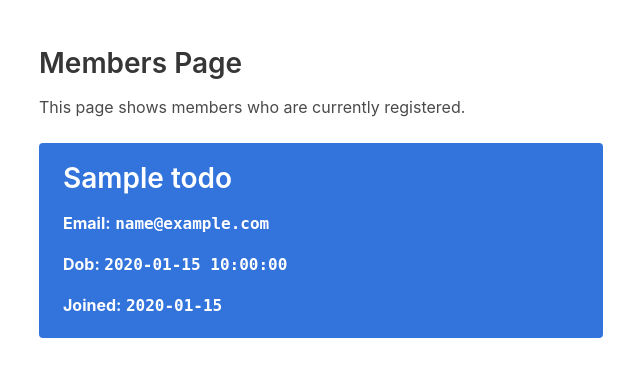
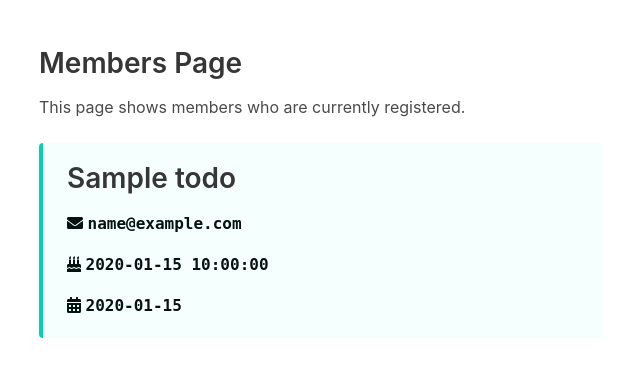
Before and after one commit to danielc92/flask-todo, a Flask app: page /members in a window 1280 px wide. Shown: the part 52-429 px from the top of the page, without its empty margins (25-665 px from the left). Run offline with Flask 2, Linux system fonts and the light colour scheme; the visitor is signed in with stand-in values (Sample User, id 1); a database or web service that is not in the repository returns one stand-in record (values such as "Sample title"); some libraries are stand-ins or nearby versions.

Commit message:
Added icons to members card

```diff
--- a/templates/members.html
+++ b/templates/members.html
@@ -9,12 +9,14 @@
         <section class="columns is-multiline">
             {% for d in data %}
             <div class="column is-half">
-                <article class="notification is-link">
-                    <div class="content">
-                        <h2 class="has-text-white">{{ d['name'] }}</h2>
-                        <p><strong>Email:</strong> <span class="code">{{ d['email'] }}</span></p>
-                        <p><strong>Dob:</strong> <span class="code">{{ d['dob'] }}</span></p>
-                        <p><strong>Joined:</strong> <span class="code">{{ d['register-date'] }}</span></p>
+                <article class="message is-primary">
+                    <div class="message-body">
+                        <article class="content">
+                            <h2>{{ d['name'] }}</h2>
+                            <p><span><i class="fas fa-envelope"></i></span> <span class="code">{{ d['email'] }}</span></p>
+                            <p><span><i class="fas fa-birthday-cake"></i></span> <span class="code">{{ d['dob'] }}</span></p>
+                            <p><span><i class="fas fa-calendar-alt"></i></span> <span class="code">{{ d['register-date'] }}</span></p>
+                        </article>
                     </div>
                 </article>
             </div>
```
